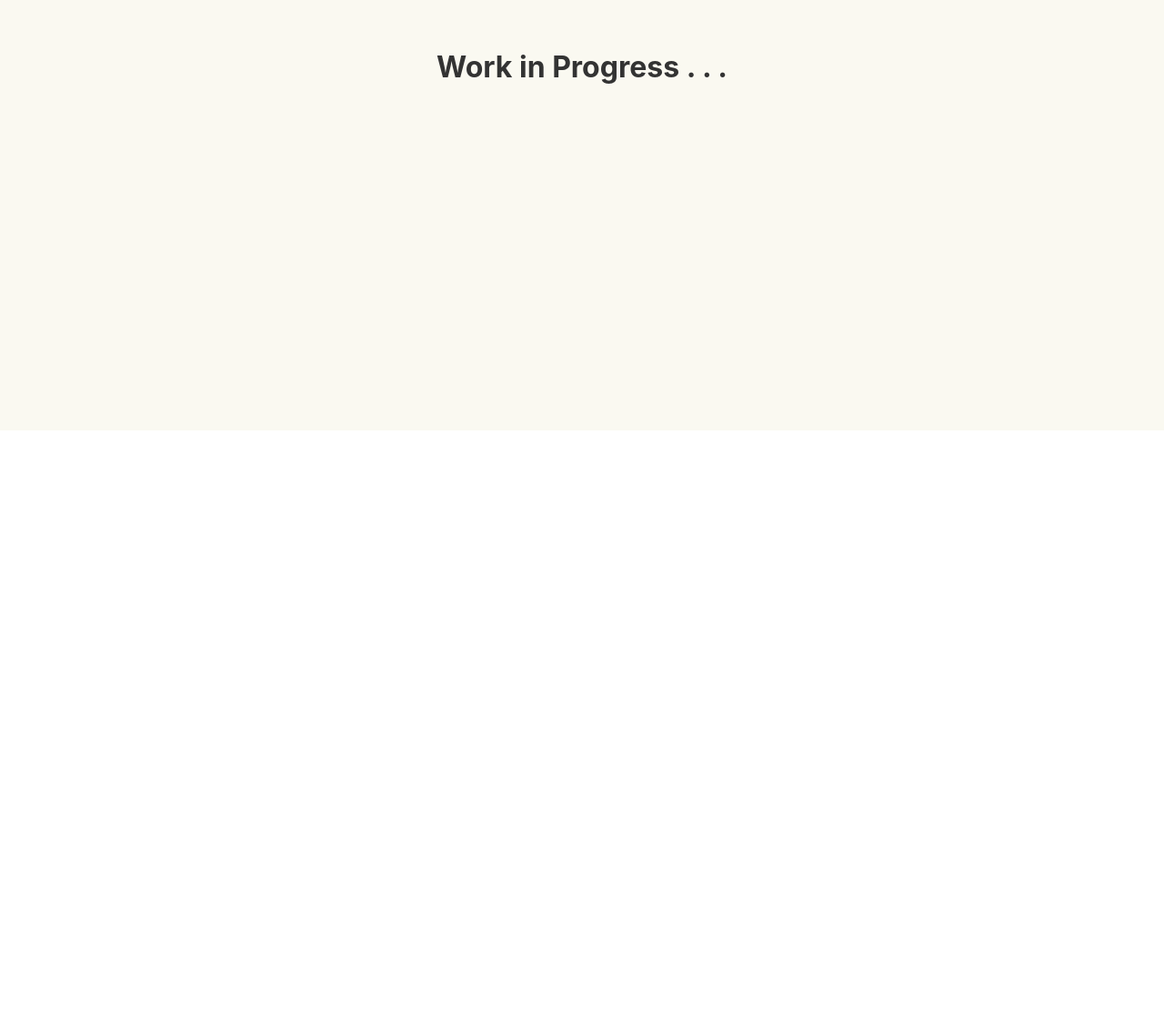
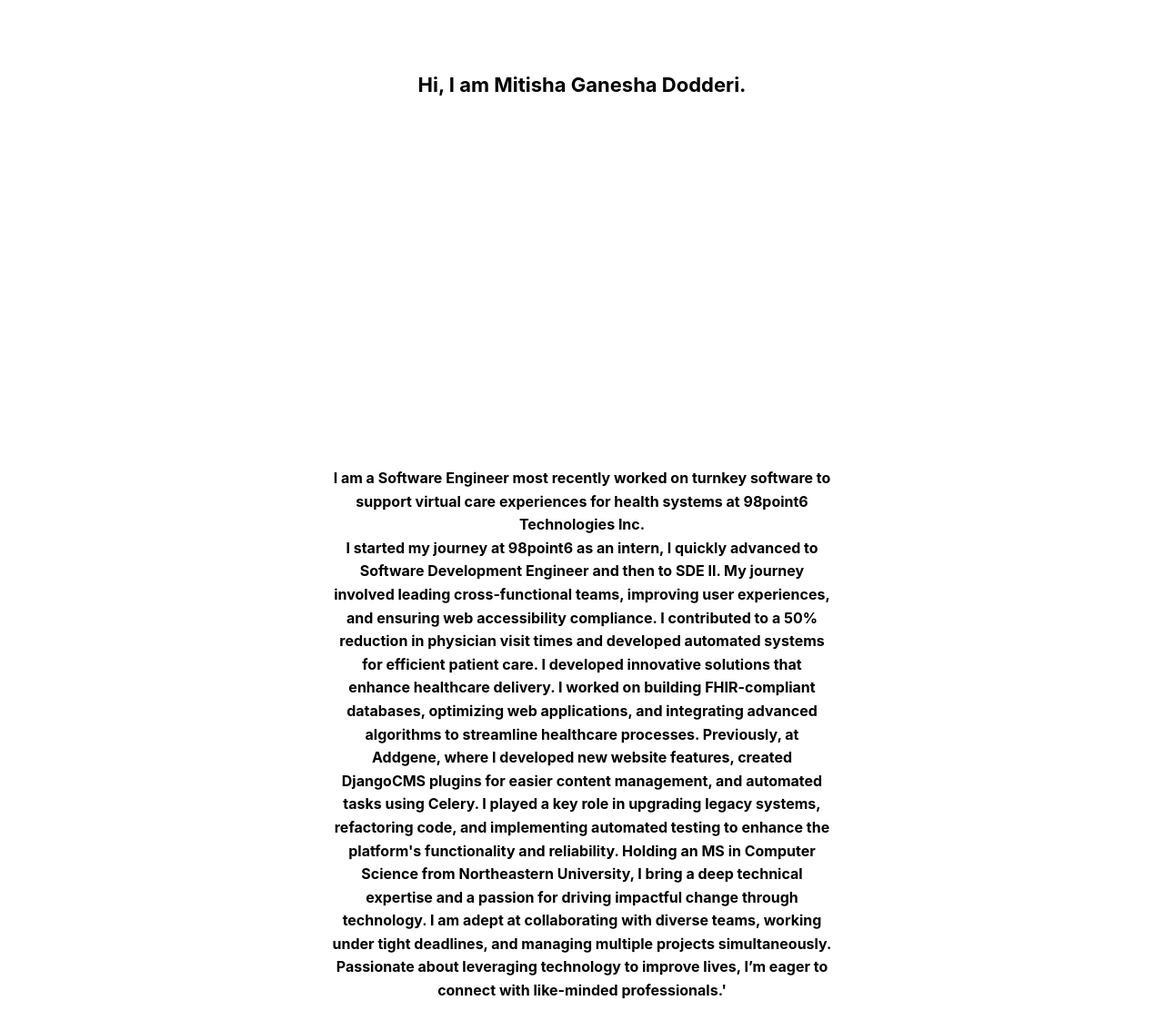
Before and after one commit to mitishagd/myportfolio, a React (Create React App) app: page / in a window 1280 px wide. Shown: the part 327-1449 px from the top of the page at 91% size. Before the commit the page ends 800 px from the top, so only its background shows below. Built offline with nearby package versions, Linux system fonts and the light colour scheme.

Commit message:
Intro and About - only text and skeleton. No styling done

```diff
--- a/src/App.tsx
+++ b/src/App.tsx
@@ -1,19 +1,24 @@
 import React from 'react'
 import styled from 'styled-components'
 import WorkInProgress from './Pages/WorkInProgress'
+import Home from './Pages/Home'
 
 const Styled = {
   AppContainer: styled.div`
     font-weight: bold;
+    overflow-y: auto;
   `
 }
 
+const isWorkInProgress = false;
+
 const App = () => {
+
   return (
     <Styled.AppContainer>
-      <WorkInProgress />
+      {isWorkInProgress ? <WorkInProgress /> : <Home />}
     </Styled.AppContainer>
-  );
+  )
 }
 
 export default App
--- /dev/null
+++ b/src/Pages/About.tsx
@@ -0,0 +1,25 @@
+import React from "react";
+import styled from "styled-components";
+
+const Styled = {
+  Container: styled.div`
+    text-align: center;
+    font-size: 16px;
+    margin: 20px auto;
+    line-height: 1.6;
+    white-space: pre-line;
+    max-width: 550px;
+    `
+}
+
+const aboutText = "I am a Software Engineer most recently worked on turnkey software to support virtual care experiences for health systems at 98point6 Technologies Inc. \n I started my journey at 98point6 as an intern, I quickly advanced to Software Development Engineer and then to SDE II. My journey involved leading cross-functional teams, improving user experiences, and ensuring web accessibility compliance. I contributed to a 50% reduction in physician visit times and developed automated systems for efficient patient care. I developed innovative solutions that enhance healthcare delivery. I worked on building FHIR-compliant databases, optimizing web applications, and integrating advanced algorithms to streamline healthcare processes. Previously, at Addgene, where I developed new website features, created DjangoCMS plugins for easier content management, and automated tasks using Celery. I played a key role in upgrading legacy systems, refactoring code, and implementing automated testing to enhance the platform's functionality and reliability. Holding an MS in Computer Science from Northeastern University, I bring a deep technical expertise and a passion for driving impactful change through technology. I am adept at collaborating with diverse teams, working under tight deadlines, and managing multiple projects simultaneously. Passionate about leveraging technology to improve lives, I’m eager to connect with like-minded professionals.'"
+
+const About = () => {
+    return (
+        <Styled.Container>
+            {aboutText}
+        </Styled.Container>
+    )
+}
+
+export default About
--- /dev/null
+++ b/src/Pages/Home.tsx
@@ -0,0 +1,34 @@
+import styled from 'styled-components'
+import About from './About'
+
+const Styled = {
+  Container: styled.div`
+    text-align: center;
+    display: block;
+    justify-content: center;
+    align-items: center;
+    overflow-y: auto;
+    `,
+  Intro: styled.div`
+    width: 100vw;
+    height: 100vh;
+    display: flex;
+    justify-content: center;
+    align-items: center;
+    font-size: 22px;
+    margin: 20px 0;
+    `
+}
+
+const Home = () => {
+    return (
+        <Styled.Container>
+
+            <Styled.Intro> Hi, I am Mitisha Ganesha Dodderi. </Styled.Intro>
+
+            <About />
+        </Styled.Container>
+    )
+}
+
+export default Home
```
